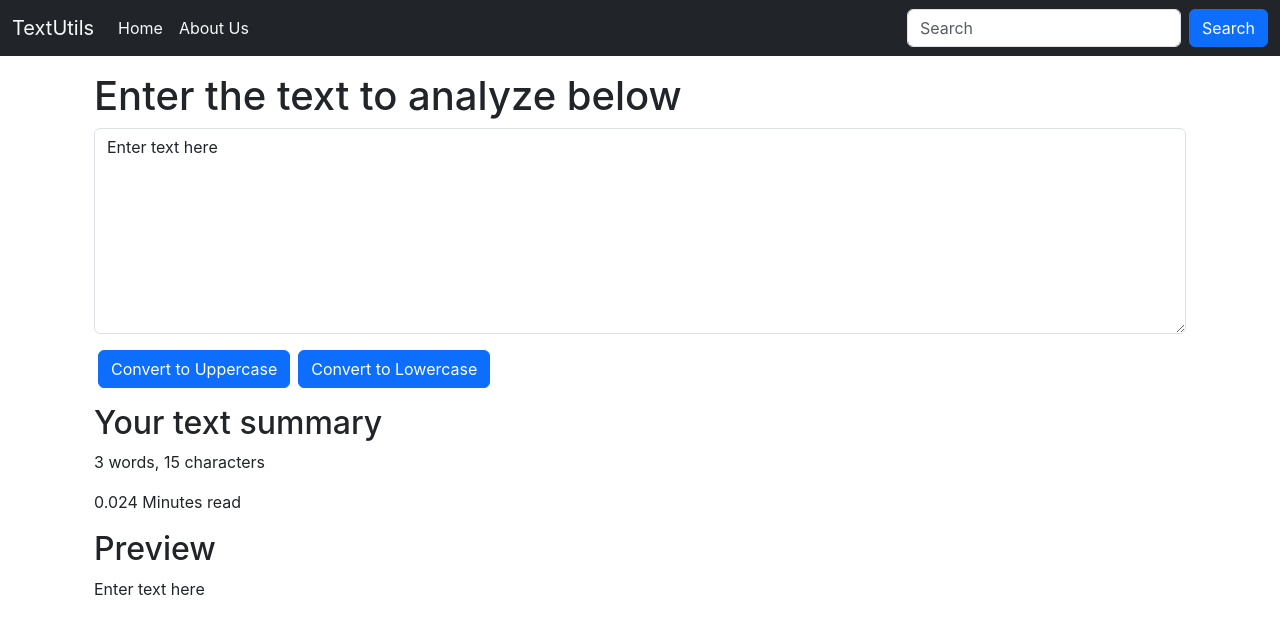
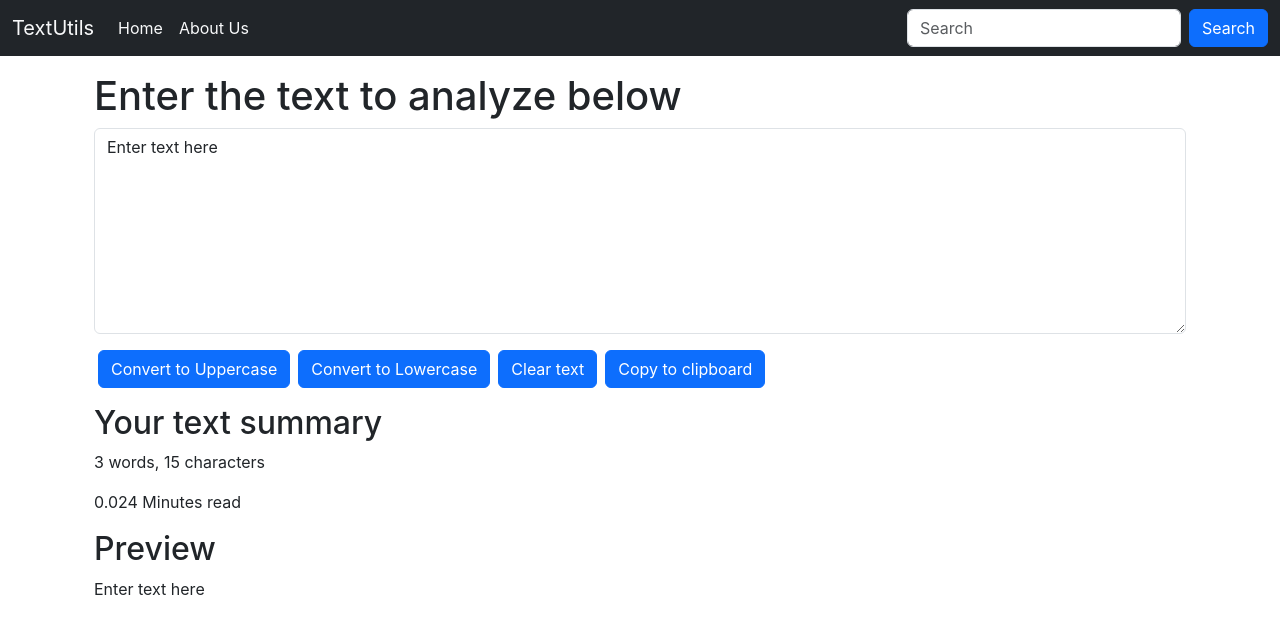
Before and after one commit to sameehana18/TextUtils, a React (Create React App) app: page / in a window 1280 px wide. Shown: the top 634 px of the page. Built offline with nearby package versions, Linux system fonts and the light colour scheme.

Commit message:
added clear text and copy to clipboard buttons

```diff
--- a/src/components/TextForm.js
+++ b/src/components/TextForm.js
@@ -8,9 +8,21 @@ export default function TextForm(props) {
   };
 
   const handleLoClick = () => {
-    // console.log("uppercase was clicked" + text);
     let newText = text.toLowerCase();
     setText(newText);
+  };
+
+  const handleClearClick = () => {
+    let newText = '';
+    setText(newText);
+  };
+
+  const handleCopyClick = async () => {
+    let s = text;
+    s = String(s);
+
+    await navigator.clipboard.writeText(s);
+    alert('copied to clipboard');
   };
 
   const handleOnChange = (event) => {
@@ -37,6 +49,12 @@ export default function TextForm(props) {
         <button className="btn btn-primary mx-1" onClick={handleLoClick}>
           Convert to Lowercase
         </button>
+        <button className="btn btn-primary mx-1" onClick={handleClearClick}>
+          Clear text
+        </button>
+        <button className="btn btn-primary mx-1" onClick={handleCopyClick}>
+          Copy to clipboard
+        </button>
       </div>
       <div className="container my-3">
         <h2>Your text summary</h2>
```
